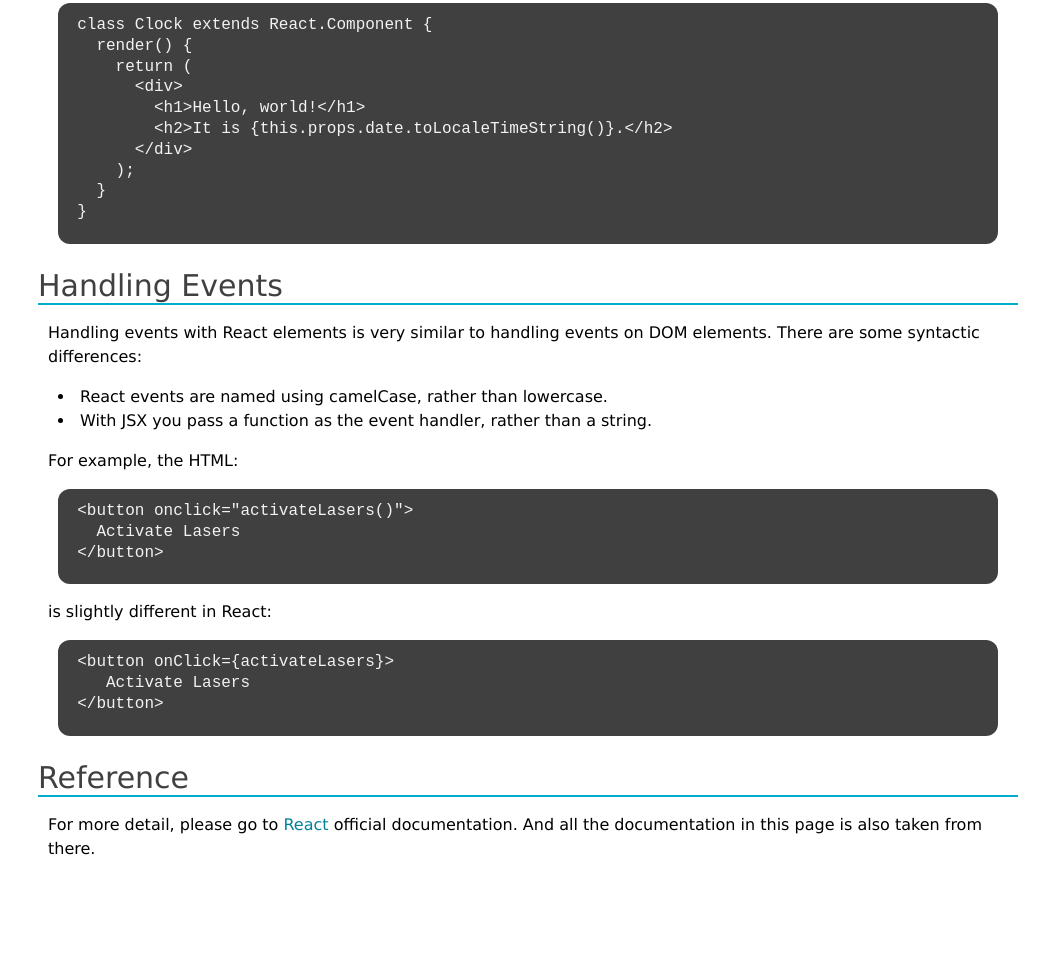
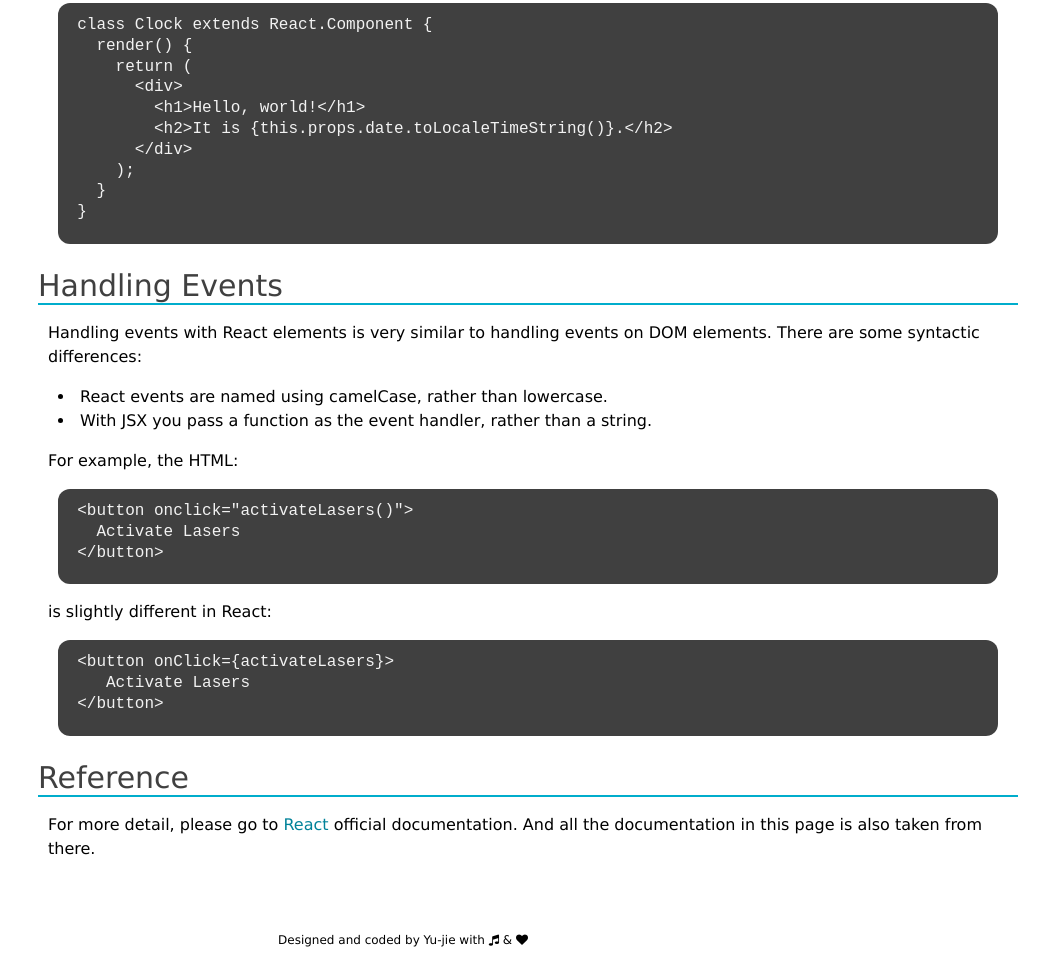
Before and after one commit to pocoapocochen/project-TechnicalDocumentationPage, a plain HTML site: page index.html in a window 1280 px wide. Shown: the part 2822-3782 px from the top of the page, without its empty margins (237-1280 px from the left). Before the commit the page ends 3724 px from the top, so only its background shows below. Drawn offline with Linux system fonts and the light colour scheme.

Commit message:
update two files

```diff
--- a/css/documentation_style.css
+++ b/css/documentation_style.css
@@ -3,14 +3,11 @@
   font-family: Verdana, Geneva, sans-serif;
 }
 
-html, body, #wrap {
+html, body {
   margin: 0;
   padding: 0;
 }
 
-#wrap {
-  min-width: 20rem;
-}
 
 /*nav part*/
 nav {
@@ -112,6 +109,16 @@ li {
   margin-bottom: 1.25rem;
 }
 
+#copyright {
+  margin-top: 2rem;
+  font-size: 0.75rem;
+  text-align: center;
+}
+
+#copyright a {
+  color: #000000;
+}
+
 @media (max-width: 60rem) {
   pre {
     font-size: 0.875rem;
--- a/index.html
+++ b/index.html
@@ -226,5 +226,8 @@
 
   </main>
 
+  <p id="copyright" class="text-center">Designed and coded by <a href="https://codepen.io/pocoapocochen" title="My Dashboard" target="_blank"> Yu-jie </a> with <i class="fa fa-music" aria-hidden="true"></i> & <i class="fa fa-heart" aria-hidden="true"></i></p>
+
+
 </body>
 </html>
```
